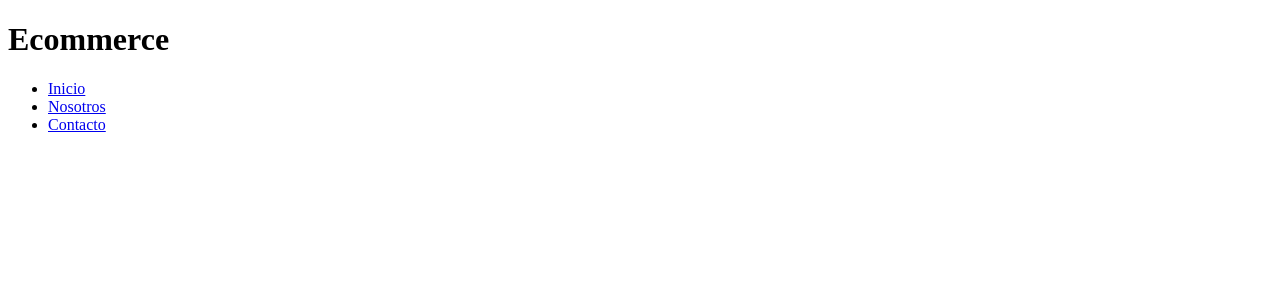
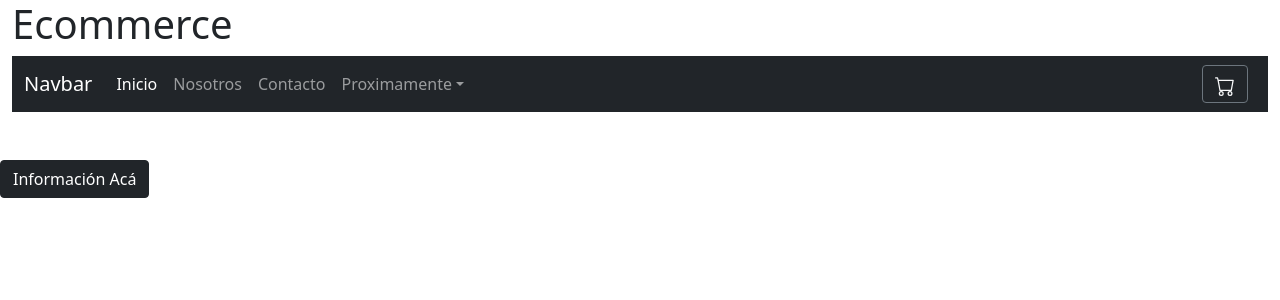
Before and after one commit to Jesuscobarrubia/ecommerce, a React (Create React App) app: page / in a window 1280 px wide. Shown: the top 300 px of the page. Built offline with nearby package versions, Linux system fonts and the light colour scheme.

Commit message:
Agregando Cart y Props

```diff
--- a/public/index.html
+++ b/public/index.html
@@ -24,6 +24,8 @@
       work correctly both with client-side routing and a non-root public URL.
       Learn how to configure a non-root public URL by running `npm run build`.
     -->
+    <!-- CSS only -->
+    <link href="https://cdn.jsdelivr.net/npm/bootstrap@5.1.3/dist/css/bootstrap.min.css" rel="stylesheet" integrity="sha384-1BmE4kWBq78iYhFldvKuhfTAU6auU8tT94WrHftjDbrCEXSU1oBoqyl2QvZ6jIW3" crossorigin="anonymous">
     <title>React App</title>
   </head>
   <body>
@@ -39,5 +41,9 @@
       To begin the development, run `npm start` or `yarn start`.
       To create a production bundle, use `npm run build` or `yarn build`.
     -->
+
+
+    <!-- JavaScript Bundle with Popper -->
+    <script src="https://cdn.jsdelivr.net/npm/bootstrap@5.1.3/dist/js/bootstrap.bundle.min.js" integrity="sha384-ka7Sk0Gln4gmtz2MlQnikT1wXgYsOg+OMhuP+IlRH9sENBO0LRn5q+8nbTov4+1p" crossorigin="anonymous"></script>
   </body>
 </html>
--- a/src/App.jsx
+++ b/src/App.jsx
@@ -1,9 +1,12 @@
+import ItemListContainer from "./components/ItemListContainer";
 import Navbar from "./components/Navbar";
+
 
 function App() {
   return (
     <div className="App">
       <Navbar/>
+      <ItemListContainer mensaje="Pagina en mantenimiento"/>
     </div>
   );
 }
--- /dev/null
+++ b/src/components/CartWidget.jsx
@@ -0,0 +1,17 @@
+import React from 'react'
+
+const CartWidget = () => {
+    return (
+        <div>
+            <button type="button" className="btn btn-outline-secondary cart">
+                <a href="#">
+                    <svg xmlns="http://www.w3.org/2000/svg" width="20" height="20" fill="currentColor" className="bi bi-cart text-light" viewBox="0 0 16 16">
+                        <path d="M0 1.5A.5.5 0 0 1 .5 1H2a.5.5 0 0 1 .485.379L2.89 3H14.5a.5.5 0 0 1 .491.592l-1.5 8A.5.5 0 0 1 13 12H4a.5.5 0 0 1-.491-.408L2.01 3.607 1.61 2H.5a.5.5 0 0 1-.5-.5zM3.102 4l1.313 7h8.17l1.313-7H3.102zM5 12a2 2 0 1 0 0 4 2 2 0 0 0 0-4zm7 0a2 2 0 1 0 0 4 2 2 0 0 0 0-4zm-7 1a1 1 0 1 1 0 2 1 1 0 0 1 0-2zm7 0a1 1 0 1 1 0 2 1 1 0 0 1 0-2z"/>
+                    </svg>
+                </a>
+            </button>
+        </div>
+    )
+}
+
+export default CartWidget
--- /dev/null
+++ b/src/components/ItemListContainer.jsx
@@ -0,0 +1,19 @@
+import React from 'react'
+
+const ItemListContainer = (props) => {
+
+    const alerta = () => {
+        alert(props.mensaje)
+    }
+
+    return (
+        <>
+            <button className='btn btn-dark mt-5' onClick={alerta}>Información Acá</button>
+        </>
+    )
+
+}
+
+
+
+export default ItemListContainer
--- a/src/components/Navbar.jsx
+++ b/src/components/Navbar.jsx
@@ -1,19 +1,86 @@
 import react from "react";
+import CartWidget from "./CartWidget";
 
 const Navbar = () => {
-    return(
-        <>
-            <header>
-                <h1>Ecommerce</h1>
+  return (
+    <>
+      <header className="container-fluid">
+        <h1>Ecommerce</h1>
 
-                <ul>
-                    <li><a href="#">Inicio</a></li>
-                    <li><a href="#">Nosotros</a></li>
-                    <li><a href="#">Contacto</a></li>
-                </ul>
-            </header>
-        </>
-    )
-}
+        <nav class="navbar navbar-expand-lg navbar-dark bg-dark">
+          <div class="container-fluid">
+            <a class="navbar-brand" href="#">
+              Navbar
+            </a>
+            <button
+              class="navbar-toggler"
+              type="button"
+              data-bs-toggle="collapse"
+              data-bs-target="#navbarNavDropdown"
+              aria-controls="navbarNavDropdown"
+              aria-expanded="false"
+              aria-label="Toggle navigation"
+            >
+              <span class="navbar-toggler-icon"></span>
+            </button>
+            <div class="collapse navbar-collapse" id="navbarNavDropdown">
+              <ul class="navbar-nav">
+                <li class="nav-item">
+                  <a class="nav-link active" aria-current="page" href="#">
+                    Inicio
+                  </a>
+                </li>
+                <li class="nav-item">
+                  <a class="nav-link" href="#">
+                    Nosotros
+                  </a>
+                </li>
+                <li class="nav-item">
+                  <a class="nav-link" href="#">
+                    Contacto
+                  </a>
+                </li>
+                <li class="nav-item dropdown">
+                  <a
+                    class="nav-link dropdown-toggle"
+                    href="#"
+                    id="navbarDropdownMenuLink"
+                    role="button"
+                    data-bs-toggle="dropdown"
+                    aria-expanded="false"
+                  >
+                    Proximamente
+                  </a>
+                  <ul
+                    class="dropdown-menu"
+                    aria-labelledby="navbarDropdownMenuLink"
+                  >
+                    <li>
+                      <a class="dropdown-item" href="#">
+                        Action
+                      </a>
+                    </li>
+                    <li>
+                      <a class="dropdown-item" href="#">
+                        Another action
+                      </a>
+                    </li>
+                    <li>
+                      <a class="dropdown-item" href="#">
+                        Something else here
+                      </a>
+                    </li>
+                  </ul>
+                </li>
+              </ul>
+            </div>
+          </div>
+
+          <CartWidget/>
+        </nav>
+      </header>
+    </>
+  );
+};
 
 export default Navbar;
--- /dev/null
+++ b/src/estilos/estilos.css
@@ -0,0 +1,4 @@
+/* NAVBAR */
+.cart{
+    margin-right: 20px;
+}
--- a/src/index.js
+++ b/src/index.js
@@ -1,6 +1,7 @@
 import React from 'react';
 import ReactDOM from 'react-dom';
 import App from './App';
+import './estilos/estilos.css';
 
 ReactDOM.render(
   <React.StrictMode>
```
